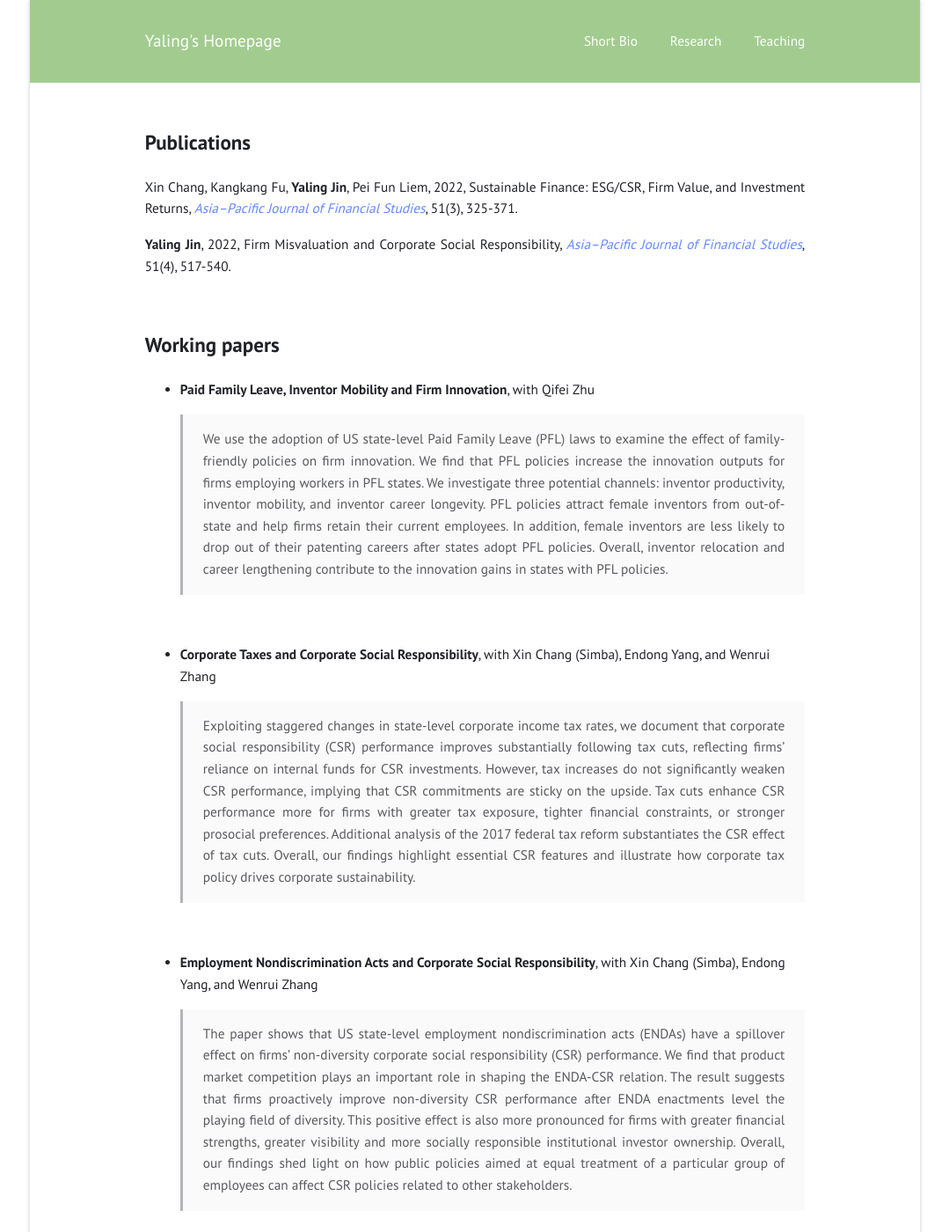
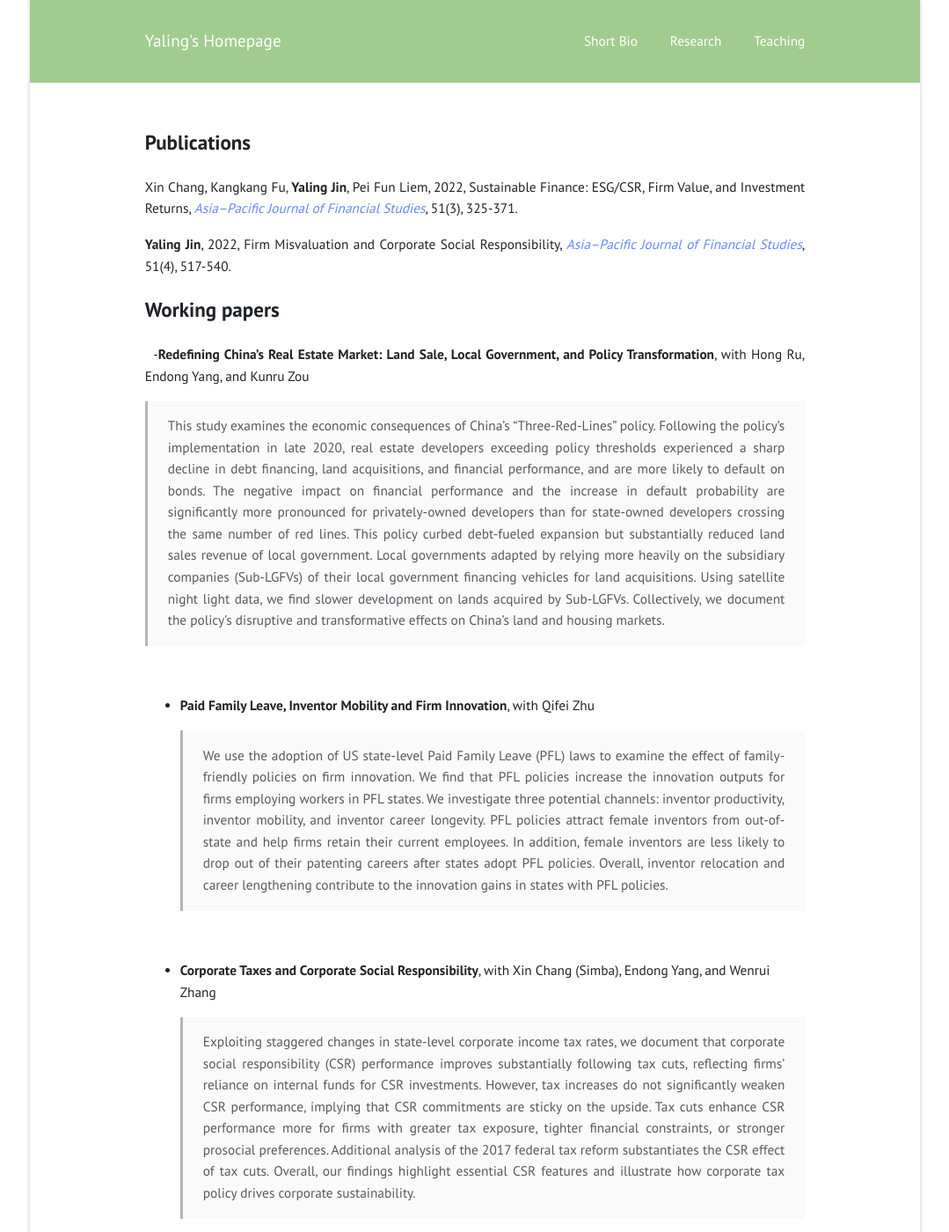
Before and after one commit to jinyaling/jinyaling.github.io, a Jekyll site: the page built from research.md, in a window 1280 px wide and 1400 px high. Shown: the whole window at 88% size, without its empty margins (100-1179 px from the left). Built offline with Jekyll 4.4.1, drawn with Linux system fonts in a browser that asks for light colours; some of the changed text lies outside the part shown.

Commit message:
Update research.md

```diff
--- a/research.md
+++ b/research.md
@@ -10,9 +10,13 @@ Xin Chang, Kangkang Fu, **Yaling Jin**, Pei Fun Liem, 2022, Sustainable Finance:
 
 **Yaling Jin**, 2022, Firm Misvaluation and Corporate Social Responsibility, [*Asia–Pacific Journal of Financial Studies*](https://doi.org/10.1111/ajfs.12373), 51(4), 517-540.
 
+
+## Working papers
 &nbsp;
-## Working papers
+ -**Redefining China's Real Estate Market: Land Sale, Local Government, and Policy Transformation**, with Hong Ru, Endong Yang, and Kunru Zou
+> This study examines the economic consequences of China’s “Three-Red-Lines” policy. Following the policy’s implementation in late 2020, real estate developers exceeding policy thresholds experienced a sharp decline in debt financing, land acquisitions, and financial performance, and are more likely to default on bonds. The negative impact on financial performance and the increase in default probability are significantly more pronounced for privately-owned developers than for state-owned developers crossing the same number of red lines. This policy curbed debt-fueled expansion but substantially reduced land sales revenue of local government. Local governments adapted by relying more heavily on the subsidiary companies (Sub-LGFVs) of their local government financing vehicles for land acquisitions. Using satellite night light data, we find slower development on lands acquired by Sub-LGFVs. Collectively, we document the policy’s disruptive and transformative effects on China’s land and housing markets.
 
+&nbsp;
  - **Paid Family Leave, Inventor Mobility and Firm Innovation**, with Qifei Zhu
 > We use the adoption of US state-level Paid Family Leave (PFL) laws to examine the effect of family-friendly policies on firm innovation. We find that PFL policies increase the innovation outputs for firms employing workers in PFL states. We investigate three potential channels: inventor productivity, inventor mobility, and inventor career longevity. PFL policies attract female inventors from out-of-state and help firms retain their current employees. In addition, female inventors are less likely to drop out of their patenting careers after states adopt PFL policies. Overall, inventor relocation and career lengthening contribute to the innovation gains in states with PFL policies.
 
```
Also changed, not shown: other parts of research.md (+1 -2 lines).
